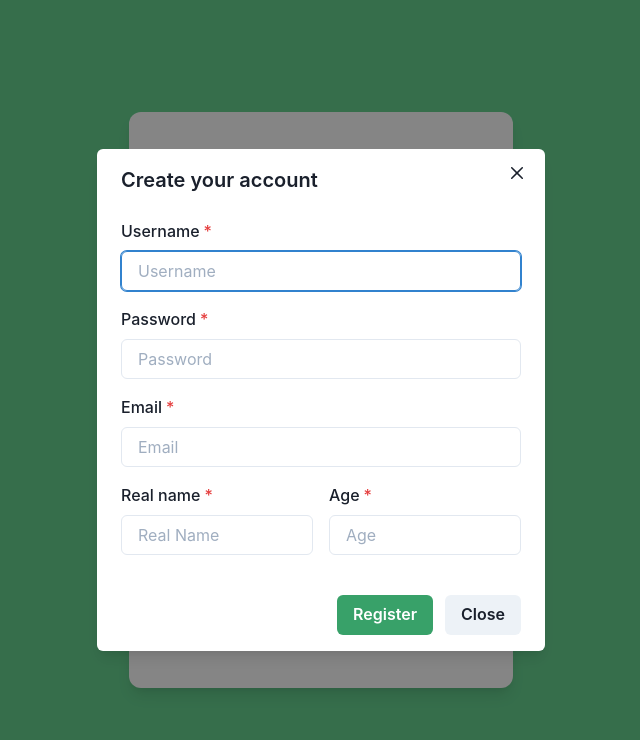
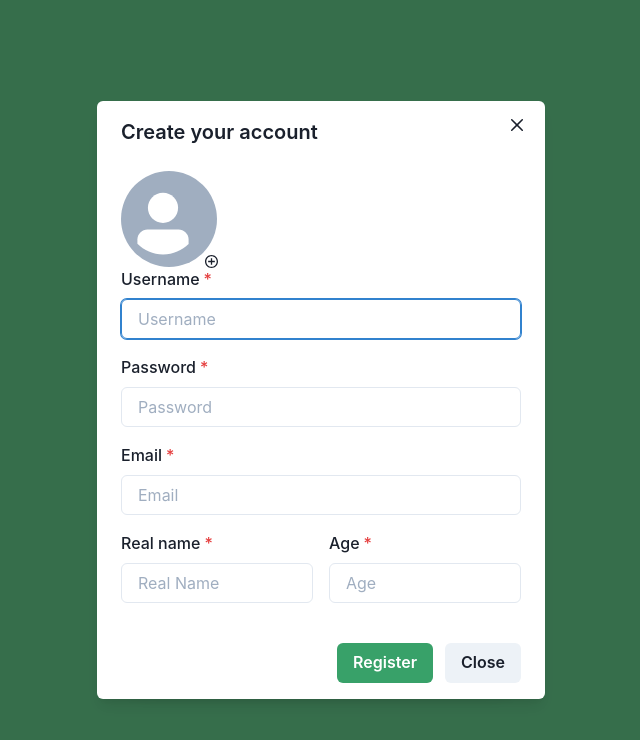
Before and after one commit to nthnua/nuance-chat, a React (Create React App) app: page / in a window 1280 px wide. Both pictures are taken after typing "Sample", "Sample123" into the empty fields and a click on the button "Create account". Shown: the top 740 px of the page, without its empty margins (319-959 px from the left). Built offline with nearby package versions, Linux system fonts and the light colour scheme; no server answers.

Commit message:
Init Profile Pic

```diff
--- a/src/features/auth/authSlice.js
+++ b/src/features/auth/authSlice.js
@@ -57,8 +57,8 @@ export const requestLogout = createAsyncThunk(
 )
 export const requestSignup = createAsyncThunk(
   'auth/requestSignup',
-  ({ url, username, age, email, realName, password }) => client.post(url, {
-    username, age, email, realName, password
+  ({ url, username, age, email, realName, password, image }) => client.post(url, {
+    username, age, email, realName, password, image
   })
 )
 
--- a/src/features/auth/login/RegisterModal.jsx
+++ b/src/features/auth/login/RegisterModal.jsx
@@ -14,11 +14,15 @@ import {
   Grid,
   GridItem,
   Text,
-  useToast
+  useToast,
+  Avatar,
+  AvatarBadge,
+  Icon
 } from '@chakra-ui/react'
 import { backendUrl } from '../../../service/config'
 import { useSelector, useDispatch } from 'react-redux'
 import { requestSignup } from '../authSlice'
+import { IoMdAddCircleOutline } from 'react-icons/io'
 
 function RegisterModal ({ isOpen, onClose }) {
   const [username, setUsername] = useState('')
@@ -26,6 +30,7 @@ function RegisterModal ({ isOpen, onClose }) {
   const [email, setEmail] = useState('')
   const [age, setAge] = useState('')
   const [realName, setRealName] = useState('')
+  const [image, setImage] = useState(null)
 
   const url = `${backendUrl}/api/signup`
 
@@ -38,7 +43,7 @@ function RegisterModal ({ isOpen, onClose }) {
   const registerUser = e => {
     e.preventDefault()
     // not so fancy redux stuff
-    dispatch(requestSignup({ url, username, age, email, realName, password }))
+    dispatch(requestSignup({ url, username, age, email, realName, password, image }))
   }
 
   useEffect(() => {
@@ -65,6 +70,8 @@ function RegisterModal ({ isOpen, onClose }) {
     return () => toast.closeAll()
   }, [signupStatus, signupMessage, toast])
 
+  useEffect(() => {
+  })
   const initialRef = useRef()
   return (
     <Modal
@@ -95,6 +102,28 @@ function RegisterModal ({ isOpen, onClose }) {
                 )
               : (
                 <>
+                  <FormControl>
+                    <Avatar iconLabel='Add Image' size='xl' src={image}>
+                      <FormLabel>
+                        <AvatarBadge>
+                          <Icon as={IoMdAddCircleOutline} />
+                        </AvatarBadge>
+                      </FormLabel>
+                      <Input
+                        display='contents'
+                        type='file'
+                        onChange={e => {
+                          const reader = new FileReader()
+                          reader.readAsDataURL(e.target.files[0])
+                          reader.onloadend = () => {
+                            const imgUrl = reader.result
+                            console.log(imgUrl)
+                            setImage(imgUrl)
+                          }
+                        }}
+                      />
+                    </Avatar>
+                  </FormControl>
                   <FormControl isRequired>
                     <FormLabel>Username</FormLabel>
                     <Input
```
